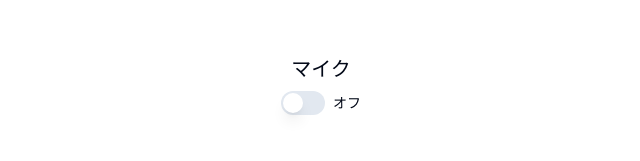
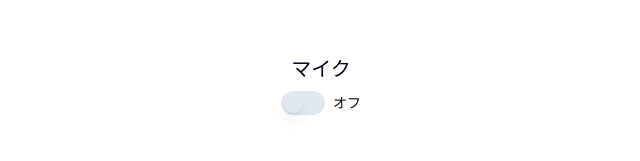
Before and after one commit to akito-10/speak-memo, a Next.js app: page / in a window 1280 px wide. Shown: the part 214-375 px from the top of the page, without its empty margins (319-959 px from the left). Built offline with nearby package versions, Linux system fonts and the light colour scheme.

Commit message:
色を調整

```diff
--- a/src/app/globals.css
+++ b/src/app/globals.css
@@ -13,11 +13,14 @@
     --popover: 0 0% 100%;
     --popover-foreground: 222.2 84% 4.9%;
 
-    --primary: 222.2 47.4% 11.2%;
-    --primary-foreground: 210 40% 98%;
+    --primary: #7cb855;
+    --primary-foreground: #f7f9fb;
 
-    --secondary: 210 40% 96.1%;
-    --secondary-foreground: 222.2 47.4% 11.2%;
+    --secondary: #bbe06c;
+    --secondary-foreground: #0e1629;
+
+    --tertiary: #d1f386;
+    --tertiary-foreground: 222.2 47.4% 11.2%;
 
     --muted: 210 40% 96.1%;
     --muted-foreground: 215.4 16.3% 46.9%;
@@ -28,7 +31,7 @@
     --destructive: 0 84.2% 60.2%;
     --destructive-foreground: 210 40% 98%;
 
-    --border: 214.3 31.8% 91.4%;
+    --border: #dae1e7;
     --input: 214.3 31.8% 91.4%;
     --ring: 222.2 84% 4.9%;
 
--- a/tailwind.config.ts
+++ b/tailwind.config.ts
@@ -17,17 +17,21 @@ module.exports = {
     },
     extend: {
       colors: {
-        border: "hsl(var(--border))",
+        border: "var(--border)",
         input: "hsl(var(--input))",
         ring: "hsl(var(--ring))",
-        background: "hsl(var(--background))",
+        background: "var(--background)",
         foreground: "hsl(var(--foreground))",
         primary: {
-          DEFAULT: "hsl(var(--primary))",
-          foreground: "hsl(var(--primary-foreground))",
+          DEFAULT: "var(--primary)",
+          foreground: "var(--primary-foreground)",
         },
         secondary: {
-          DEFAULT: "hsl(var(--secondary))",
+          DEFAULT: "var(--secondary)",
+          foreground: "var(--secondary-foreground)",
+        },
+        tertiary: {
+          DEFAULT: "var(--tertiary)",
           foreground: "hsl(var(--secondary-foreground))",
         },
         destructive: {
```
